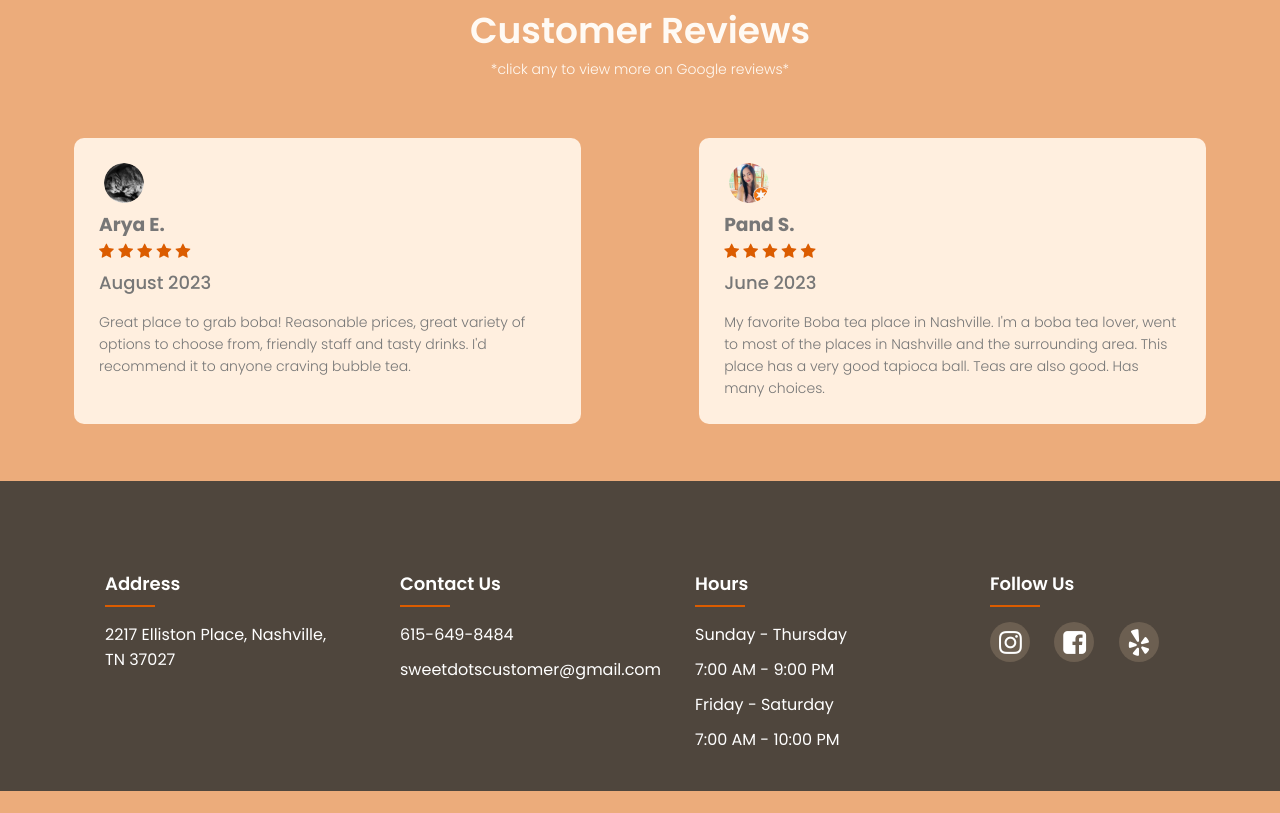
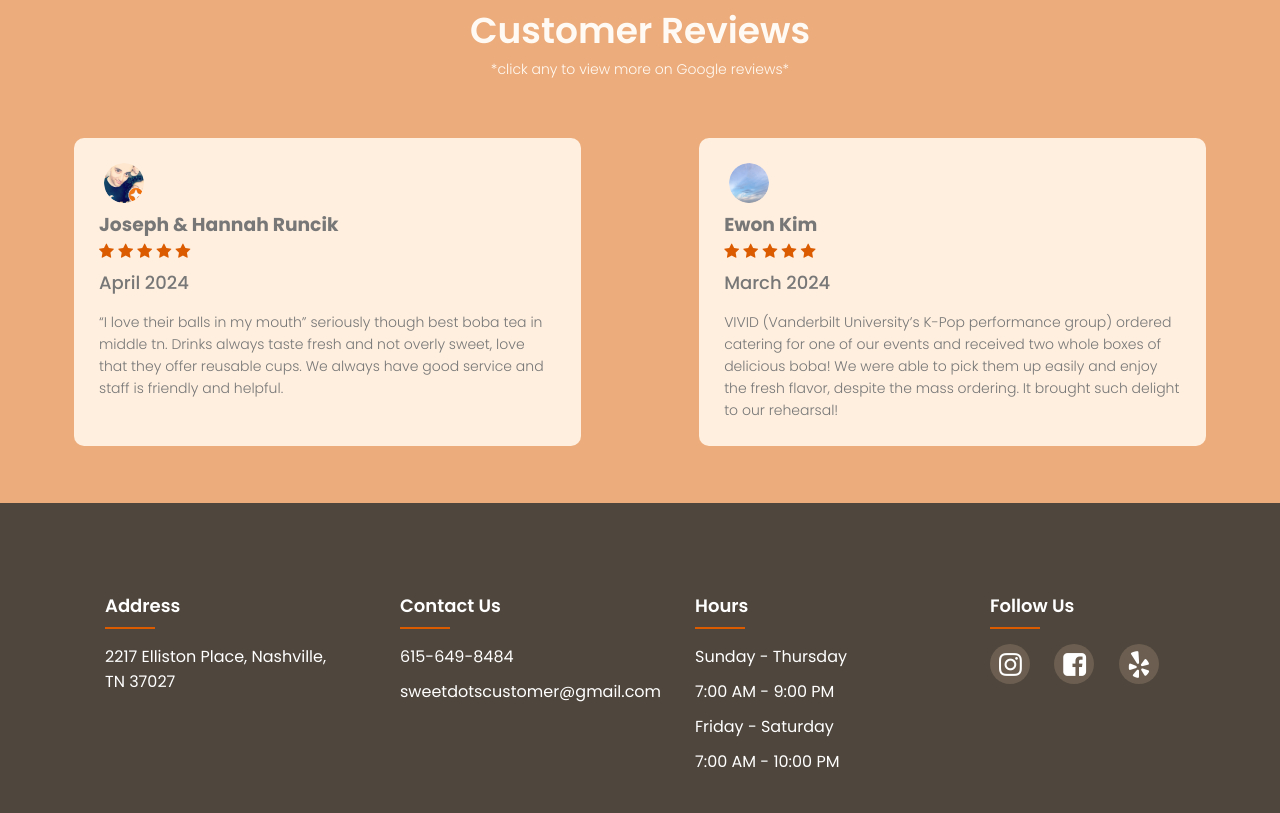
Before and after one commit to jjessieyang/sweet-dots-website, a plain HTML site: page index.html in a window 1280 px wide. Shown: the part 1431-2244 px from the top of the page. Before the commit the page ends 2222 px from the top, so only its background shows below. Drawn offline with Linux system fonts and the light colour scheme.

Commit message:
Update reviews 2024

```diff
--- a/index.html
+++ b/index.html
@@ -84,33 +84,35 @@
         <div class="row">
             <a href="https://www.google.com/search?gs_ssp=eJzj4tVP1zc0LMqqsqzKzTM1YLRSMaiwsDAzMTNPNTI0MDEwTzZIsjKoMLGwSEs2NTYxMjJLSbJI9OIqLk9NLVFIyS8pBgBNNxKY&q=sweet+dots&oq=sweet+&aqs=chrome.1.69i57j46i39i175i199j69i59j69i65j69i60l4.6489j0j1&sourceid=chrome&ie=UTF-8#cobssid=s&lrd=0x886467e210407c0b:0x488fc534226db8a,1,,,"
                 target="_blank" class="testimonials-col">
-                <img src="images/userReview2023.png">
+                <img src="images/userReview1-2024.png">
                 <div>
-                    <h3>Arya E.</h3>
+                    <h3>Joseph & Hannah Runcik</h3>
                     <i class="fa fa-star"></i>
                     <i class="fa fa-star"></i>
                     <i class="fa fa-star"></i>
                     <i class="fa fa-star"></i>
                     <i class="fa fa-star"></i>
-                    <h2>August 2023</h2>
-                    <p>Great place to grab boba! Reasonable prices, great variety of options to choose from, friendly
-                        staff and tasty drinks. I'd recommend it to anyone craving bubble tea.</p>
+                    <h2>April 2024</h2>
+                    <p>“I love their balls in my mouth” seriously though best boba tea in middle tn. Drinks always taste
+                        fresh and not overly sweet, love that they offer reusable cups. We always have good service and
+                        staff is friendly and helpful.</p>
                 </div>
             </a>
             <a href="https://www.google.com/search?gs_ssp=eJzj4tVP1zc0LMqqsqzKzTM1YLRSMaiwsDAzMTNPNTI0MDEwTzZIsjKoMLGwSEs2NTYxMjJLSbJI9OIqLk9NLVFIyS8pBgBNNxKY&q=sweet+dots&oq=sweet+&aqs=chrome.1.69i57j46i39i175i199j69i59j69i65j69i60l4.6489j0j1&sourceid=chrome&ie=UTF-8#cobssid=s&lrd=0x886467e210407c0b:0x488fc534226db8a,1,,,"
                 target="_blank" class="testimonials-col">
-                <img src="images/userReview2-2023.png">
+                <img src="images/userReview2-2024.png">
                 <div>
-                    <h3>Pand S.</h3>
+                    <h3>Ewon Kim</h3>
                     <i class="fa fa-star"></i>
                     <i class="fa fa-star"></i>
                     <i class="fa fa-star"></i>
                     <i class="fa fa-star"></i>
                     <i class="fa fa-star"></i>
-                    <h2>June 2023</h2>
-                    <p>My favorite Boba tea place in Nashville. I'm a boba tea lover, went to most of the places in
-                        Nashville and the surrounding area. This place has a very good tapioca ball. Teas are also good.
-                        Has many choices.</p>
+                    <h2>March 2024</h2>
+                    <p>VIVID (Vanderbilt University’s K-Pop performance group) ordered catering for one of our events
+                        and received two whole boxes of delicious boba! We were able to pick them up easily and enjoy
+                        the fresh flavor, despite the mass ordering. It brought such delight to our rehearsal!
+                    </p>
                 </div>
             </a>
         </div>
```
Also changed, not shown: images/userReview1-2024.png (added), images/userReview2-2024.png (added).
